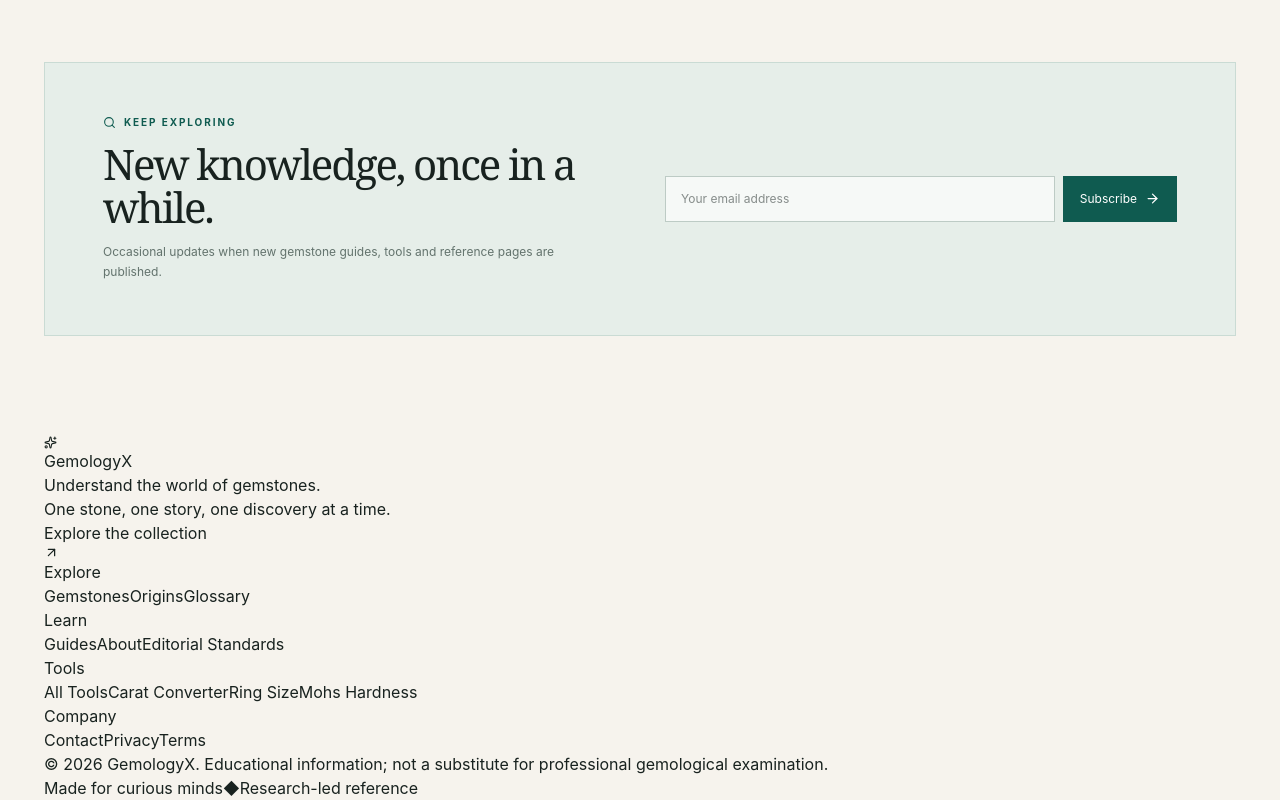
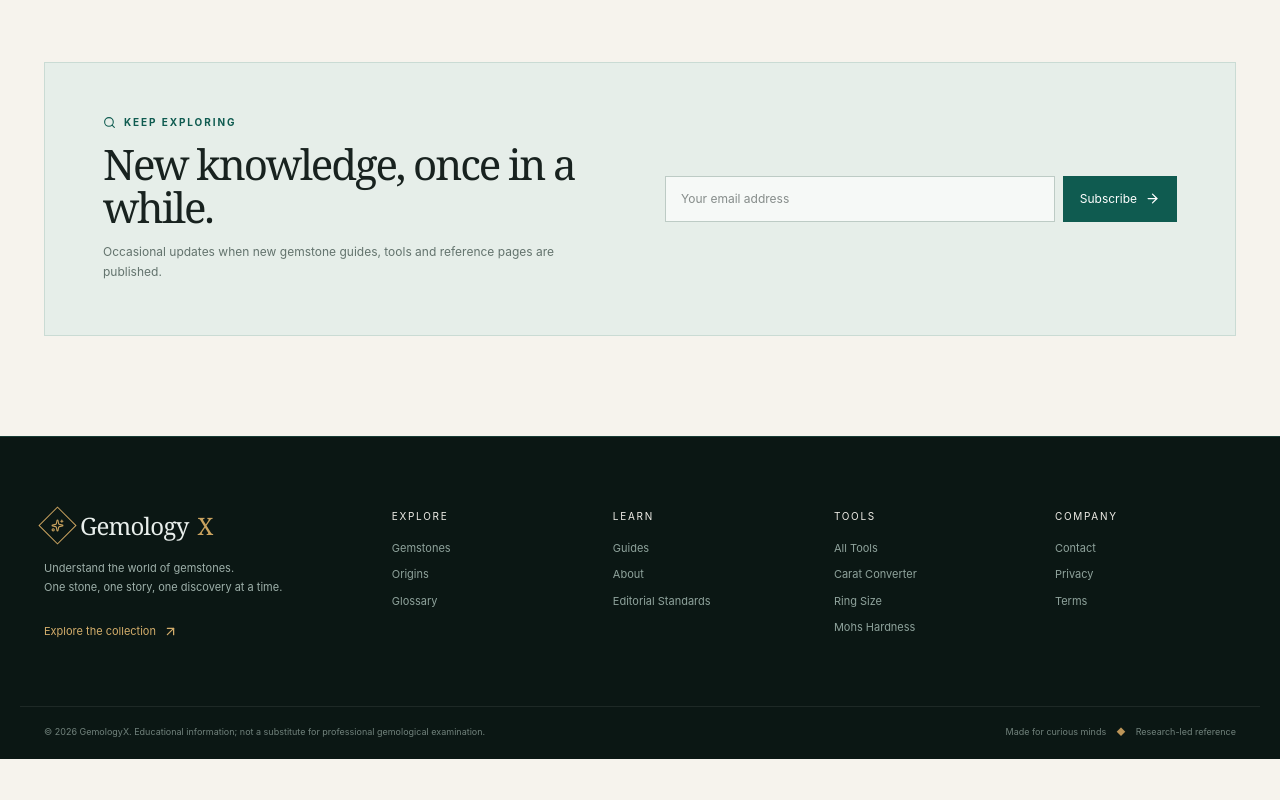
Before and after one commit to LinukaBandara/GemologyX, a Next.js app: page / in a window 1280 px wide. Shown: the part 5053-5853 px from the top of the page. After the commit the page ends 5812 px from the top, so only its background shows below. Built offline with nearby package versions, Linux system fonts and the light colour scheme.

Commit message:
feat: finish premium footer styling

```diff
--- a/src/app/globals.css
+++ b/src/app/globals.css
@@ -86,3 +86,6 @@ button, input { font: inherit; }
   .container-page { padding-left:17px;padding-right:17px; }.section-space { padding-top:70px;padding-bottom:70px; }.hero-copy { padding-top:62px; }.hero p { font-size:14px; }.hero-actions { flex-direction:column;align-items:stretch; }.button { justify-content:center; }.hero-gem { min-height:330px; }.gem-halo { width:280px;height:280px; }.hero-crystal { transform:scale(.75) rotate(45deg); }.orbit-one { width:330px;height:330px; }.orbit-two { width:260px;height:380px; }.note-top { right:0; }.note-bottom { left:0;bottom:8%; }.section-heading { align-items:flex-start;flex-direction:column; }.guide-grid { grid-template-columns:1fr; }.origin-cards { grid-template-columns:1fr; }.tools-grid { grid-template-columns:1fr 1fr; }.tools-grid .tool-card:last-child { grid-column:span 2; }.ceylon-copy { padding:38px 27px; }.ceylon-list { padding:14px; }.ceylon-list a { font-size:14px;padding:13px 9px; }.newsletter-panel { padding:35px 24px; }.newsletter-panel h2 { font-size:35px; }.newsletter-form { flex-direction:column; }.newsletter-form button { justify-content:center; }.floating-note { font-size:7px; }.intro-grid strong { font-size:16px; }
 }
 @media (prefers-reduced-motion: reduce) { html { scroll-behavior:auto; }.site-loader,.loader-mark { animation:none; }.card-hover,.gem-card,.guide-card,.tool-card,.origin-card { transition:none; } }
+
+.site-footer { background:#0b1714;color:#e8eeeb;border-top:1px solid #183c35; }.footer-main { display:grid;grid-template-columns:1.7fr repeat(4,1fr);gap:40px;padding-top:72px;padding-bottom:65px; }.footer-logo { display:flex;align-items:center;gap:9px;font:500 24px Georgia,serif;letter-spacing:-.03em; }.footer-logo > span:first-child { width:27px;height:27px;display:grid;place-items:center;border:1px solid #caa35f;color:#caa35f;transform:rotate(45deg); }.footer-logo svg { transform:rotate(-45deg); }.footer-logo > span:last-child { color:#caa35f; }.footer-brand p { margin-top:17px;color:#9eb0aa;font-size:11px;line-height:1.8; }.footer-explore { margin-top:25px;display:inline-flex;align-items:center;gap:7px;color:#d3ad6b;font-size:11px; }.footer-column { display:flex;flex-direction:column;gap:10px; }.footer-column h3 { margin-bottom:6px;color:#f0eee8;font-size:10px;letter-spacing:.17em;text-transform:uppercase; }.footer-column a { color:#8fa39c;font-size:11px;transition:.2s; }.footer-column a:hover { color:#e0bd7d; }.footer-bottom { display:flex;justify-content:space-between;gap:20px;padding-top:18px;padding-bottom:20px;border-top:1px solid #ffffff14;color:#71827c;font-size:9px; }.footer-bottom div { display:flex;gap:10px; }.footer-dot { color:#bd9558; }
+@media(max-width:900px){.footer-main{grid-template-columns:1.5fr 1fr 1fr;}.footer-column:nth-of-type(4){display:none;}} @media(max-width:600px){.footer-main{grid-template-columns:1fr 1fr;padding-top:55px;}.footer-brand{grid-column:1/-1;}.footer-bottom{flex-direction:column;}.footer-bottom div{flex-wrap:wrap;}}
```
